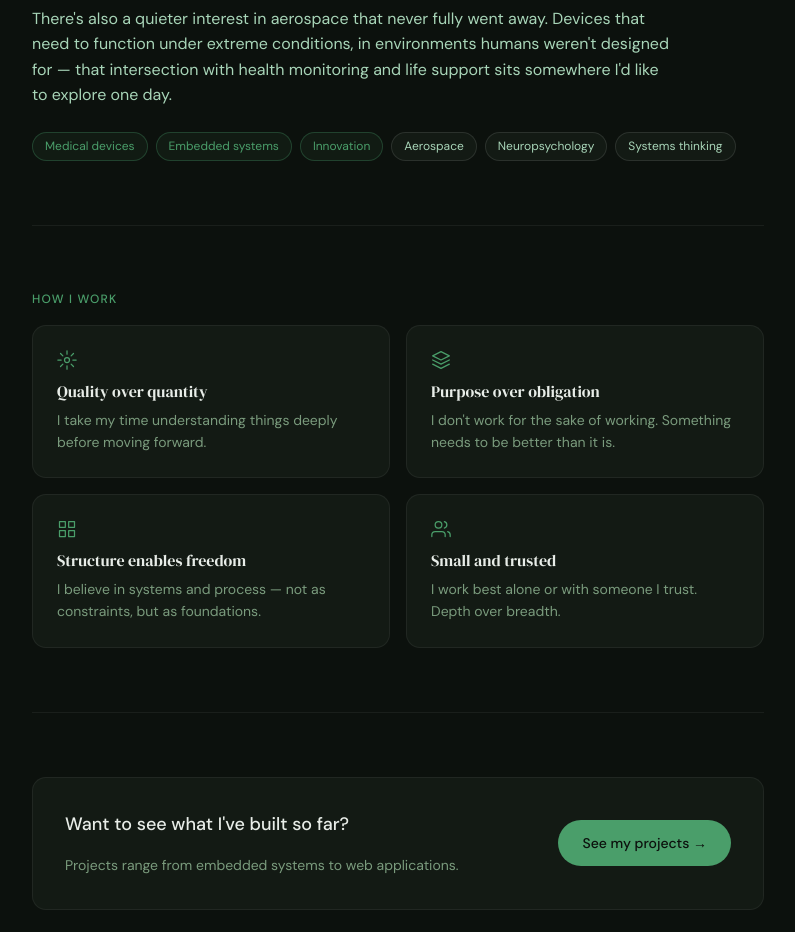
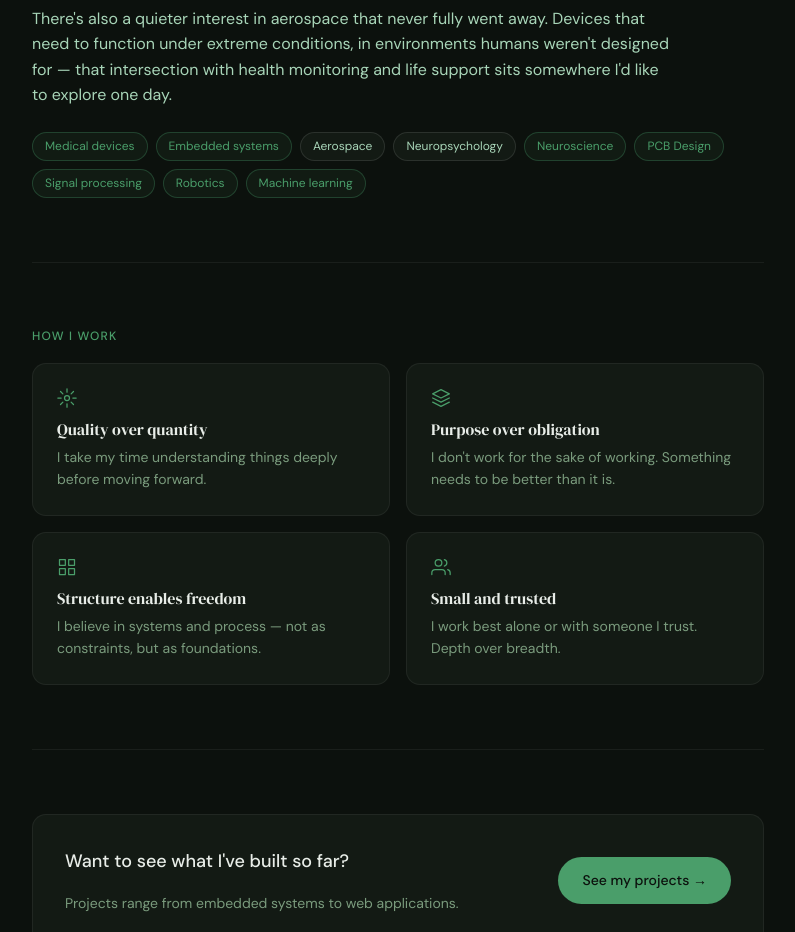
Before and after one commit to ctd08/V2-Portfolio-Website, a Vue app in the folder frontend/: page /about in a window 1280 px wide. Shown: the part 2500-3432 px from the top of the page, without its empty margins (242-1037 px from the left). Built offline with nearby package versions, Linux system fonts and the light colour scheme.

Commit message:
refactor: interests in the what drives me section

```diff
--- a/frontend/src/views/AboutView.vue
+++ b/frontend/src/views/AboutView.vue
@@ -50,10 +50,13 @@
         <div class="interest-chips" style="margin-top: var(--space-6)">
             <span class="chip accent">Medical devices</span>
             <span class="chip accent">Embedded systems</span>
-            <span class="chip accent">Innovation</span>
             <span class="chip">Aerospace</span>
             <span class="chip">Neuropsychology</span>
-            <span class="chip">Systems thinking</span>
+            <span class="chip accent">Neuroscience</span>
+            <span class="chip accent">PCB Design</span>
+            <span class="chip accent">Signal processing</span>
+            <span class="chip accent">Robotics</span>
+            <span class="chip accent">Machine learning</span>
         </div>
         </section>
 
```
